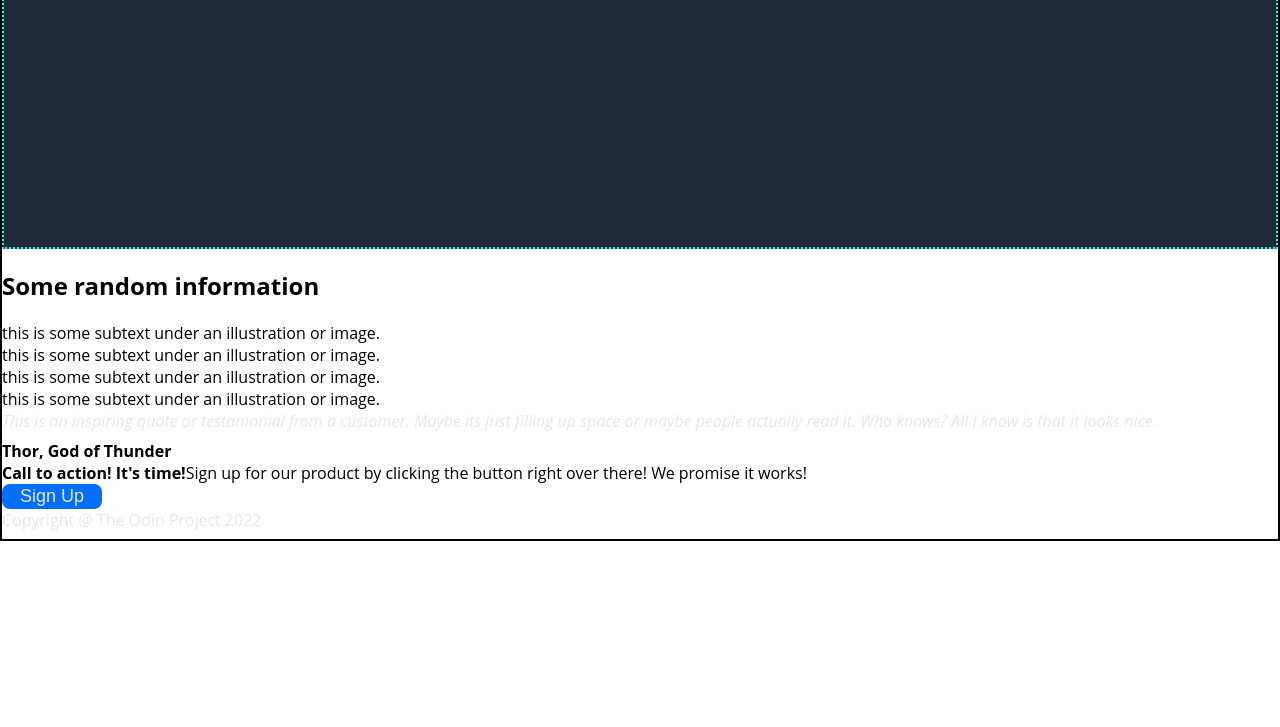
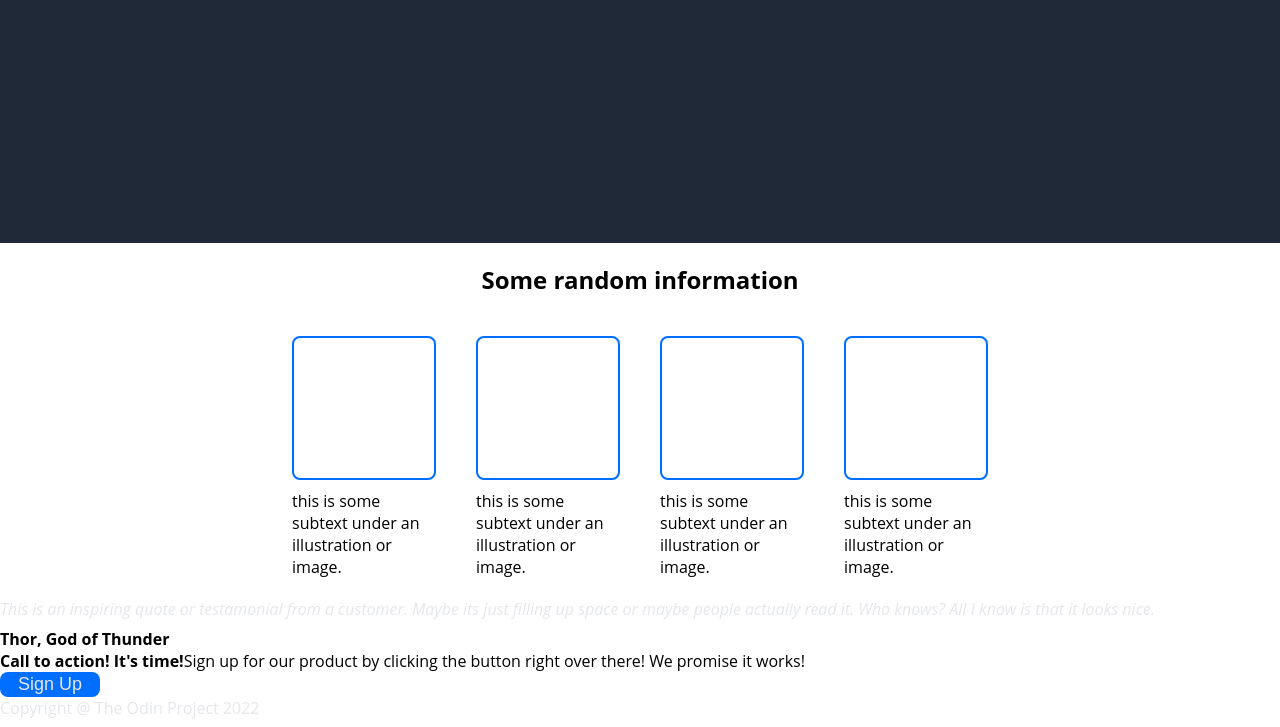
Before and after one commit to its-clem-fandango/landingpage, a plain HTML site: page index.html in a window 1280 px wide. Shown: the part 334-1061 px from the top of the page. Before the commit the page ends 875 px from the top, so only its background shows below. Drawn offline with Linux system fonts and the light colour scheme.

Commit message:
Add flex container and blue boxes

```diff
--- a/style.css
+++ b/style.css
@@ -1,5 +1,4 @@
 body {
-    border:2px solid black;
     font-family: Cantarell, 'Open Sans', 'Helvetica Neue', sans-serif;
     margin: 0;
     min-height: 100vh;
@@ -84,7 +83,6 @@ button {
     but the padding can be in the container class.
     I don't really notice any changes from it being there
     whats it doing and why?*/
-    border: 2px dotted aqua;
     padding: 250px;
     padding-top: 0;
 }
@@ -93,4 +91,29 @@ button {
     display: flex;
     gap: 20px;
 }
-/* how do I get this signup section to be in line with the logo and navbar sections?*/
+
+.title { /*some random information header*/
+    display: flex;
+    justify-content: center;
+}
+
+.boxcontainer { /*container for boxes and text*/
+    display: flex;
+    justify-content: center;
+    gap: 40px;
+    padding: 20px;
+}
+
+.bluebox { /*actual blue box*/
+    border: 2px solid rgb(0, 110, 255);
+    border-radius: 8px;
+    width: 140px;
+    height: 140px;
+    margin-bottom: 10px;
+    flex-shrink: 0; /*so boxes wont collapse*/
+
+}
+
+.boxes { /*I had this as flex before and a column but it's because my HTML was off and I wasn't thinking of this as a flex item*/
+    flex-basis: 0; /*defines width its content. forces text to wrap*/
+}
```
